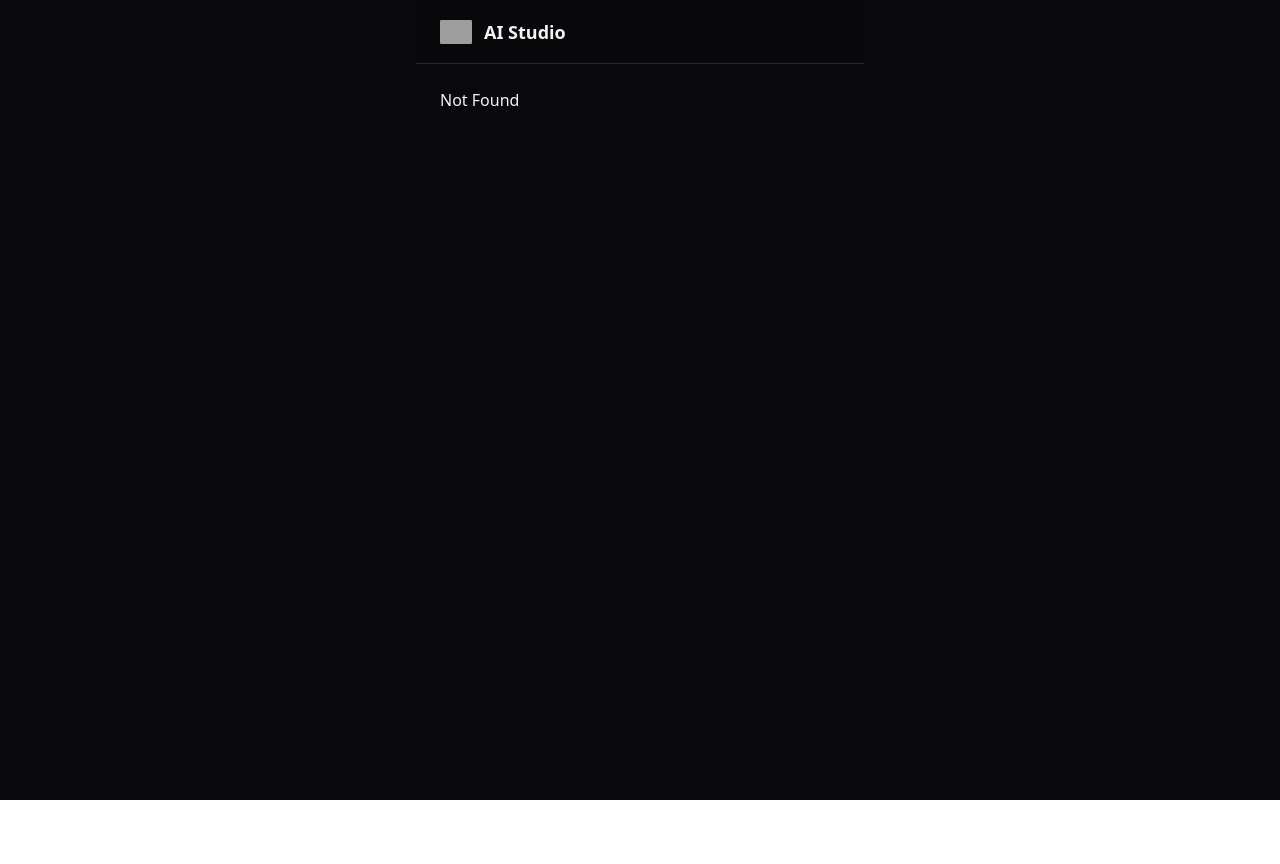
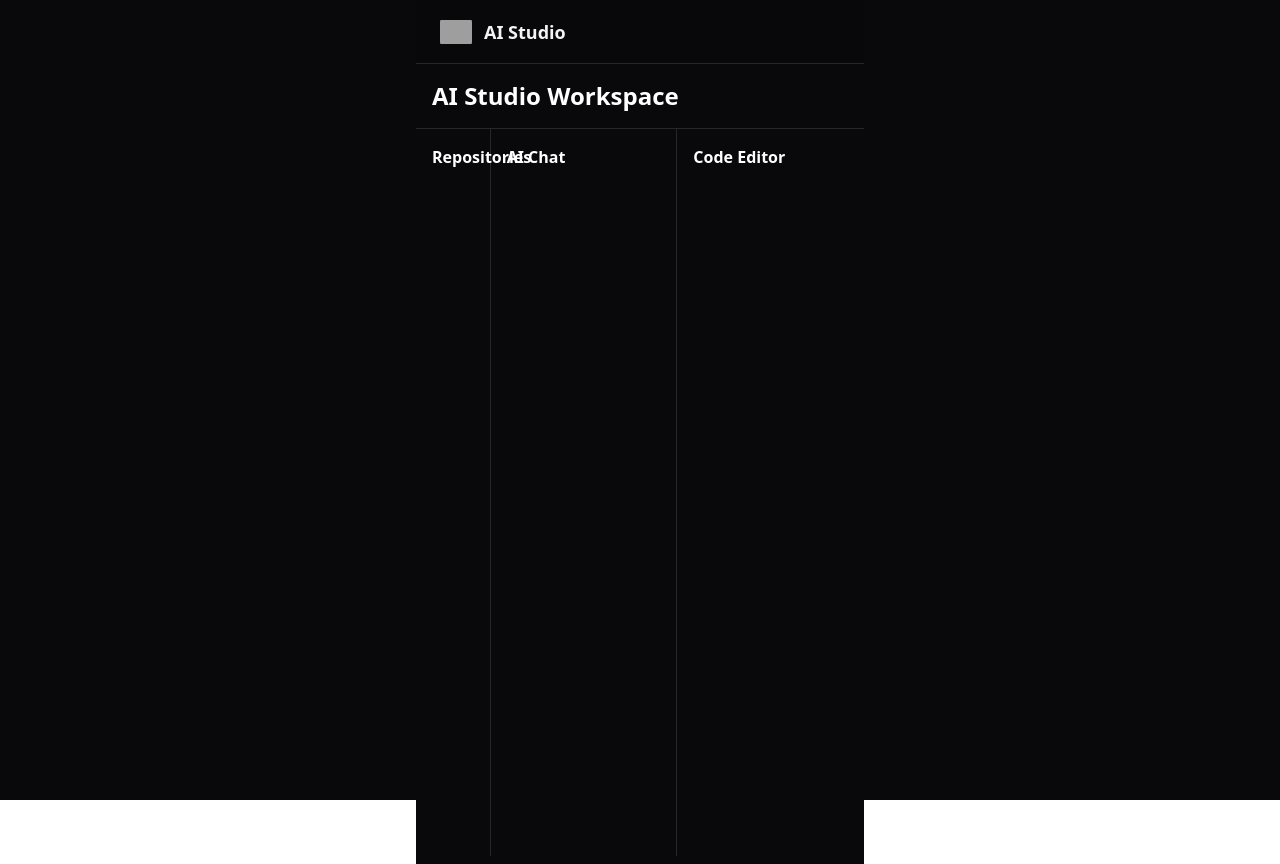
Before and after one commit to kingayederikumo-boop/ai-studio, a Next.js app: page /workspace in a window 1280 px wide. Before the commit this address had no page. Before the commit the page ends 800 px from the top, so only its background shows below. Built offline with nearby package versions, Linux system fonts and the light colour scheme; grey boxes are pictures that could not be loaded.

Commit message:
feat: add workspace v1 shell

```diff
--- /dev/null
+++ b/app/workspace/page.tsx
@@ -0,0 +1,20 @@
+export default function WorkspacePage() {
+  return (
+    <main className="h-screen bg-zinc-950 text-white">
+      <div className="border-b border-zinc-800 p-4">
+        <h1 className="text-2xl font-bold">AI Studio Workspace</h1>
+      </div>
+      <div className="grid h-[calc(100vh-73px)] grid-cols-12">
+        <aside className="col-span-2 border-r border-zinc-800 p-4">
+          <h2 className="font-semibold">Repositories</h2>
+        </aside>
+        <section className="col-span-5 border-r border-zinc-800 p-4">
+          <h2 className="font-semibold">AI Chat</h2>
+        </section>
+        <section className="col-span-5 p-4">
+          <h2 className="font-semibold">Code Editor</h2>
+        </section>
+      </div>
+    </main>
+  );
+}
```
